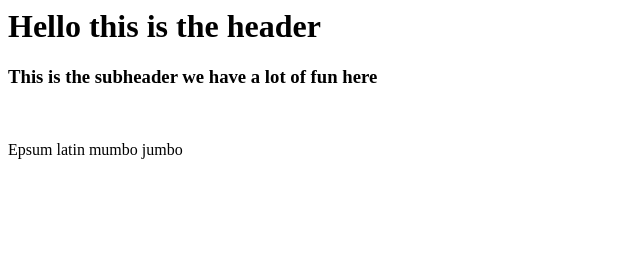
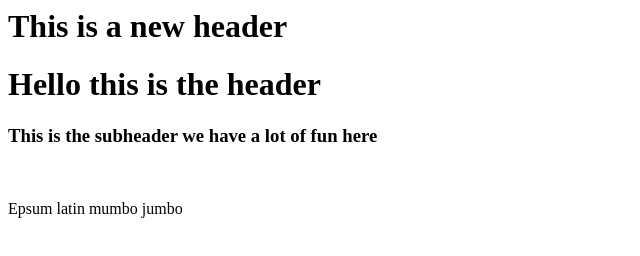
Before and after one commit to AlmedinIbisevic/Modern-Cloud, a plain HTML site: page index.html in a window 1280 px wide. Shown: the whole page, without its empty margins (0-640 px from the left). Drawn offline with Linux system fonts and the light colour scheme.

Commit message:
Added new header

```diff
--- a/index.html
+++ b/index.html
@@ -1,3 +1,4 @@
+<h1>This is a new header</h1>
 <h1>Hello this is the header</h1>
 <h3>This is the subheader we have a lot of fun here</h5>
 <br>
```
